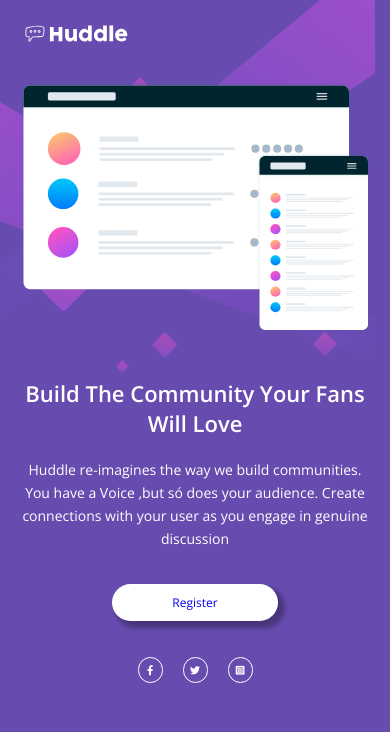
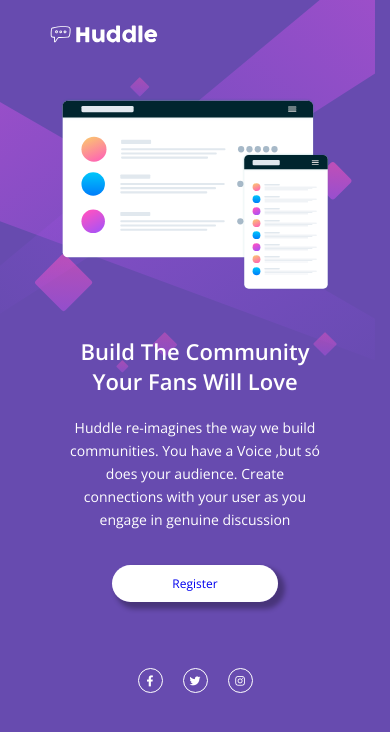
Before and after one commit to Renehygor/Quest-HTML-CSS-avancado, a plain HTML site: page index.html in a window 390 px wide. Drawn offline with nearby package versions, Linux system fonts and the light colour scheme.

Commit message:
alterei de icone

```diff
--- a/index.html
+++ b/index.html
@@ -53,19 +53,15 @@
     </main>
 
     <footer class="footer">
+      <nav>
+        <ul>
 
-      <ul>
-        <a href="/">
-        <li><i class="fab fa-facebook-f"></i></li>
-      </a>
-      <a href="/">
-        <li><i class="fab fa-twitter"></i></li>
-      </a>
-      <a href="/">
-        <li><i class="fab fa-instagram-square"></i></li>
-      </a>
-      </ul>
+          <li><a href="#"></a><i class="fab fa-facebook-f"></i></a></li>
+          <li><a href="#"></a><i class="fab fa-twitter"></i></a></li>
+          <li><a href="#"></a><i class="fab fa-instagram"></i> </a></li>
 
+        </ul>
+      </nav>
     </footer>
 
   </section>
--- a/src/css/estilos.css
+++ b/src/css/estilos.css
@@ -1,8 +1,9 @@
 html {
-    background: url(../images/bg-desktop.svg);
+    background: url(../images/bg-desktop.svg)no-repeat;
     background-color: hsl(257, 40%, 49%);
     font-family: "Open Sans", sans-serif;
     color: #ffffff;
+    max-width: 1440px;
 }
 
 .logo {
@@ -36,7 +37,7 @@
     text-decoration: none;
     border-radius: 30px;
     background-color: #fff;
-    padding: 10px 50px;
+    padding: 15px 70px;
     box-shadow: 5px 5px 5px 2px rgba(0, 0, 0, 0.3);
 
 
@@ -57,21 +58,22 @@
     display: flex;
     list-style-type: none;
     font-size: 30px;
-    margin-right: 100px;
+    gap: 10px;
 
 }
-.footer ul a{
+.footer ul li{
     display: flex;
+    align-items: center;
     justify-content: center;
-    margin: 0 10px;
+    margin:  5px;
     font-size: 20px;
     border: 1px solid #fff;
     border-radius: 50px;
-    padding: 5px;
-    width: 40px;
+    padding: 10px;
+    width: 42px;
     color: #fff;
 }
-.footer ul a:hover{
+.footer ul li:hover{
     border: 1px solid hsl(300, 69%, 71%);
     color: hsl(300, 69%, 71%);
 }
--- a/src/css/responsivo.css
+++ b/src/css/responsivo.css
@@ -21,7 +21,7 @@
         display: flex;
         flex-direction: column;
         text-align: center;
-        margin: 0px auto;
+        margin: 0 auto;
         padding: 0;
         gap: 20px;
 
@@ -58,9 +58,9 @@
     }
 
     .logo {
-        max-width: 130px;
+        max-width: 160px;
         margin: 0 auto;
-        padding: 20px 0 30px 20px;
+        padding: 20px 0 45px 45px;
 
     }
 
@@ -76,6 +76,7 @@
         margin: 0 auto;
         padding: 0;
         gap: 20px;
+        max-width: 300px;
     }
 
     .conteudo-principal img {
@@ -111,9 +112,9 @@
         margin: 0 auto;
         margin-top: 25px;
     }
-    .footer ul a {
-        font-size: 10px;
-        padding: 5px;
+    .footer ul li {
+        font-size: 11px;
+        padding: 6px;
         width: 25px;
         border-radius: 50px;
     }
@@ -130,12 +131,12 @@
 
     .container .footer ul {
         margin: 0 auto;
-        margin-top: 25px;
+        margin-top: 50px;
     }
 
-    .footer ul a {
-        font-size: 10px;
-        padding: 5px;
+    .footer ul li{
+        font-size: 11px;
+        padding: 6px;
         width: 25px;
         border-radius: 50px;
     }
```
